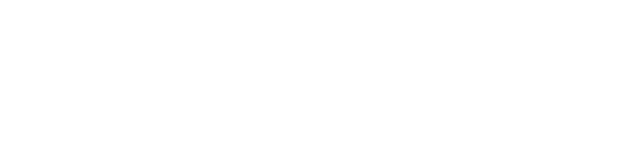
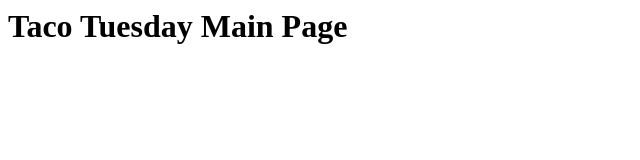
Before and after one commit to Robbins180/Project3, a website: page public/index.html in a window 1280 px wide. Shown: the whole page, without its empty margins (0-640 px from the left). Drawn offline with nearby package versions, Linux system fonts and the light colour scheme.

Commit message:
Thursday done

```diff
--- a/public/index.html
+++ b/public/index.html
@@ -5,6 +5,7 @@
     <link rel="stylesheet" href="main.css" />
   </head>
   <body>
+    <h1>Taco Tuesday Main Page</h1>
     <div class="container">
       <main></main>
     </div>
```
